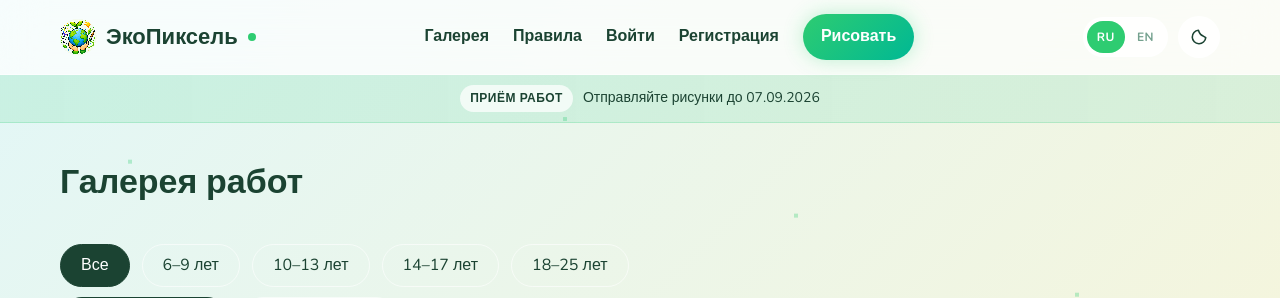
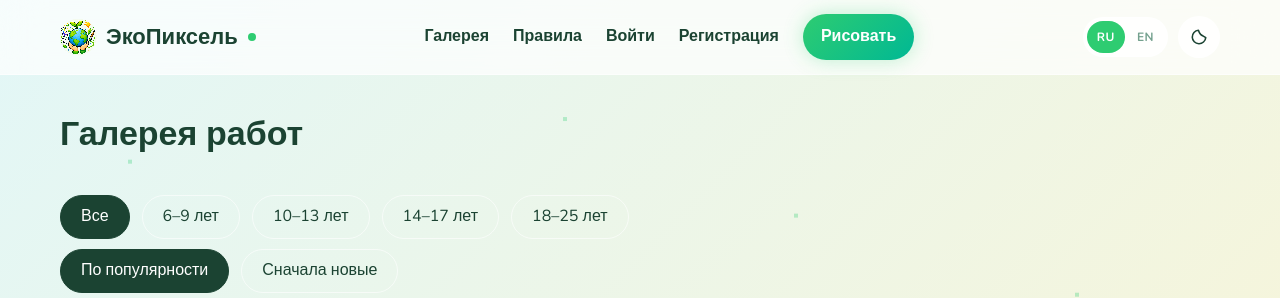
Before and after one commit to Nastya2888/EcoPixel, a Django app: page /gallery/ in a window 1280 px wide. Shown: the top 298 px of the page. Run offline with Django 5.2, Linux system fonts and the light colour scheme; tables that the repository leaves empty hold one stand-in row (values such as "Sample post").

Commit message:
Keep voting always open and remove contest phase banner UI.
Co-authored-by: Cursor <cursoragent@cursor.com>

```diff
--- a/drawings/contest.py
+++ b/drawings/contest.py
@@ -33,46 +33,43 @@ def results_start_at() -> datetime:
 
 def get_contest_phase(now: datetime | None = None) -> str:
     current = now or timezone.now()
-    if current <= submission_end_at():
-        return PHASE_SUBMISSION
     if current < results_start_at():
+        if current <= submission_end_at():
+            return PHASE_SUBMISSION
         return PHASE_VOTING
     return PHASE_RESULTS
 
 
 def is_submission_open(now: datetime | None = None) -> bool:
-    return get_contest_phase(now) == PHASE_SUBMISSION
+    current = now or timezone.now()
+    return current <= submission_end_at()
 
 
 def is_voting_open(now: datetime | None = None) -> bool:
-    return get_contest_phase(now) == PHASE_VOTING
+    # Likes are always available so participants can support works any time.
+    return True
 
 
 def are_results_published(now: datetime | None = None) -> bool:
-    return get_contest_phase(now) == PHASE_RESULTS
+    current = now or timezone.now()
+    return current >= results_start_at()
 
 
 def get_contest_status(now: datetime | None = None) -> dict:
     current = now or timezone.now()
-    phase = get_contest_phase(current)
+    results_published = are_results_published(current)
     submission_end = submission_end_at()
     results_start = results_start_at()
+    phase = get_contest_phase(current)
 
-    if phase == PHASE_SUBMISSION:
-        countdown_target = submission_end
-        countdown_label_key = "До окончания приёма работ"
-    elif phase == PHASE_VOTING:
-        countdown_target = results_start
-        countdown_label_key = "До объявления победителей"
-    else:
-        countdown_target = None
-        countdown_label_key = ""
+    countdown_target = None if results_published else results_start
+    countdown_label_key = "" if results_published else "До объявления победителей"
 
     return {
         "phase": phase,
-        "submission_open": phase == PHASE_SUBMISSION,
-        "voting_open": phase == PHASE_VOTING,
-        "results_published": phase == PHASE_RESULTS,
+        "submission_open": is_submission_open(current),
+        "voting_open": True,
+        "results_published": results_published,
         "submission_end": submission_end,
         "voting_start": submission_end,
         "results_start": results_start,
--- a/drawings/tests.py
+++ b/drawings/tests.py
@@ -688,7 +688,7 @@ class ContestPhaseTests(TestCase):
             september_results = datetime(2026, 9, 15, 12, 0, 0, tzinfo=ZoneInfo("Europe/Moscow"))
             self.assertEqual(get_contest_phase(september_results), PHASE_RESULTS)
 
-    def test_vote_blocked_before_voting_phase(self):
+    def test_vote_allowed_during_submission_phase(self):
         drawing = Drawing.objects.create(
             user=self.user,
             title="Тест",
@@ -709,8 +709,8 @@ class ContestPhaseTests(TestCase):
         with override_settings(**CONTEST_SUBMISSION_OPEN):
             self.client.login(username=voter.email, password=self.password)
             response = self.client.post(reverse("vote", args=[drawing.id]))
-            self.assertEqual(response.status_code, 403)
-            self.assertIn("ещё не началось", response.json()["error"])
+            self.assertEqual(response.status_code, 200)
+            self.assertJSONEqual(response.content, {"success": True, "votes": 1, "voted": True})
 
     @override_settings(**CONTEST_VOTING_OPEN)
     def test_results_hidden_before_publication_date(self):
--- a/drawings/translations.py
+++ b/drawings/translations.py
@@ -355,9 +355,9 @@ EN = {
     ),
     "Голосование завершено. Итоги уже объявлены.": "Voting is over. Results have been published.",
     "Итоги будут объявлены 15 сентября": "Results will be announced on September 15",
-    "Сейчас идёт этап конкурса:": "Current contest stage:",
-    "приём работ": "submissions",
-    "голосование": "voting",
+    "Пока можно смотреть работы и голосовать в галерее.": (
+        "You can browse works and vote in the gallery for now."
+    ),
     "Смотреть работы в галерее": "Browse works in the gallery",
     "Поздравляем победителей в каждой возрастной категории!": (
         "Congratulations to the winners in each age category!"
--- a/drawings/views.py
+++ b/drawings/views.py
@@ -488,13 +488,6 @@ def vote(request, pk):
             status=401,
         )
 
-    if not is_voting_open():
-        if are_results_published():
-            message = translate("Голосование завершено. Итоги уже объявлены.")
-        else:
-            message = translate("Голосование ещё не началось. Сначала завершится приём работ.")
-        return JsonResponse({"success": False, "error": message}, status=403)
-
     drawing = get_object_or_404(Drawing, pk=pk, is_approved=True)
 
     if _is_own_drawing(drawing, request.user):
--- a/templates/base.html
+++ b/templates/base.html
@@ -28,7 +28,7 @@
     </script>
     <link rel="icon" type="image/png" href="{% static 'img/logoeco.png' %}">
     <link rel="apple-touch-icon" href="{% static 'img/logoeco.png' %}">
-    <link rel="stylesheet" href="{% static 'css/style.css' %}?v=20260829-01">
+    <link rel="stylesheet" href="{% static 'css/style.css' %}?v=20260829-02">
 </head>
 <body{% block body_attrs %}{% endblock %}>
 <div class="bg-pixels" aria-hidden="true">
@@ -100,28 +100,6 @@
         </div>
     </div>
 </header>
-{% if contest.phase == 'submission' %}
-    <div class="contest-banner contest-banner--submission">
-        <div class="container contest-banner__inner">
-            <span class="contest-banner__badge">{% t "Приём работ" %}</span>
-            <span>{% t "Отправляйте рисунки до" %} {{ contest.submission_end|date:"d.m.Y" }}</span>
-        </div>
-    </div>
-{% elif contest.phase == 'voting' %}
-    <div class="contest-banner contest-banner--voting">
-        <div class="container contest-banner__inner">
-            <span class="contest-banner__badge">{% t "Голосование" %}</span>
-            <span>{% t "Итоги и победители —" %} {{ contest.results_start|date:"d.m.Y" }}</span>
-        </div>
-    </div>
-{% elif contest.results_published %}
-    <div class="contest-banner contest-banner--results">
-        <div class="container contest-banner__inner">
-            <span class="contest-banner__badge">{% t "Итоги" %}</span>
-            <a href="{% url 'results' %}">{% t "Победители объявлены — смотреть результаты" %}</a>
-        </div>
-    </div>
-{% endif %}
 <main class="container">
     {% block content %}{% endblock %}
 </main>
--- a/templates/drawings/gallery.html
+++ b/templates/drawings/gallery.html
@@ -42,11 +42,7 @@
         <p class="gallery-current-category">{% t "Текущая категория:" %} {{ selected_age_category.name|t }}</p>
     {% endif %}
 
-    {% if contest.phase == 'submission' %}
-        <p class="contest-phase-notice animate-on-scroll">{% t "Сейчас идёт приём работ. Голосование откроется после" %} {{ contest.submission_end|date:"d.m.Y" }}.</p>
-    {% elif contest.phase == 'voting' %}
-        <p class="contest-phase-notice animate-on-scroll contest-phase-notice--active">{% t "Голосование открыто! Итоги будут объявлены" %} {{ contest.results_start|date:"d.m.Y" }}.</p>
-    {% elif contest.results_published %}
+    {% if contest.results_published %}
         <p class="contest-phase-notice animate-on-scroll">{% t "Конкурс завершён." %} <a href="{% url 'results' %}">{% t "Смотреть итоги" %}</a></p>
     {% endif %}
 
@@ -82,14 +78,10 @@
                         class="vote-btn btn-ripple {% if work.id in voted_ids %}voted{% endif %}"
                         data-id="{{ work.id }}"
                         data-voted="{% if work.id in voted_ids %}true{% else %}false{% endif %}"
-                        {% if not work.is_approved or not user.is_authenticated or work.user_id == user.id or not voting_open %}disabled{% endif %}
+                        {% if not work.is_approved or not user.is_authenticated or work.user_id == user.id %}disabled{% endif %}
                     >
                         {% if not work.is_approved %}
                             {% t "На модерации" %}
-                        {% elif not voting_open and not results_published %}
-                            {% t "Голосование скоро" %}
-                        {% elif not voting_open and results_published %}
-                            {% t "Голосование завершено" %}
                         {% elif not user.is_authenticated %}
                             <span class="vote-btn-label"><svg class="icon-heart-inline" width="16" height="16" viewBox="0 0 24 24" fill="none" stroke="currentColor" stroke-width="2" stroke-linecap="round" stroke-linejoin="round" aria-hidden="true"><path d="M20.84 4.61a5.5 5.5 0 0 0-7.78 0L12 5.67l-1.06-1.06a5.5 5.5 0 0 0-7.78 7.78l1.06 1.06L12 21.23l7.78-7.78 1.06-1.06a5.5 5.5 0 0 0 0-7.78z"/></svg><span>{% t "Войти, чтобы голосовать" %}</span></span>
                         {% elif work.user_id == user.id %}
--- a/templates/drawings/index.html
+++ b/templates/drawings/index.html
@@ -14,9 +14,6 @@
             <a class="btn-secondary" href="{% url 'gallery' %}">{% t "Смотреть работы" %}</a>
         </div>
         <div class="countdown">
-            {% if contest.countdown_target_iso %}
-                <p class="countdown-label">{{ contest.countdown_label }}</p>
-            {% endif %}
             <div class="countdown-timer" {% if not contest.countdown_target_iso %}hidden{% endif %}>
                 <div class="timer-card"><strong id="cd-days">00</strong><span>{% t "дней" %}</span></div>
                 <div class="timer-card"><strong id="cd-hours">00</strong><span>{% t "часов" %}</span></div>
```
Also changed, not shown: templates/drawings/results.html (+1 -8 lines), templates/drawings/work_detail.html (+1 -12 lines).
